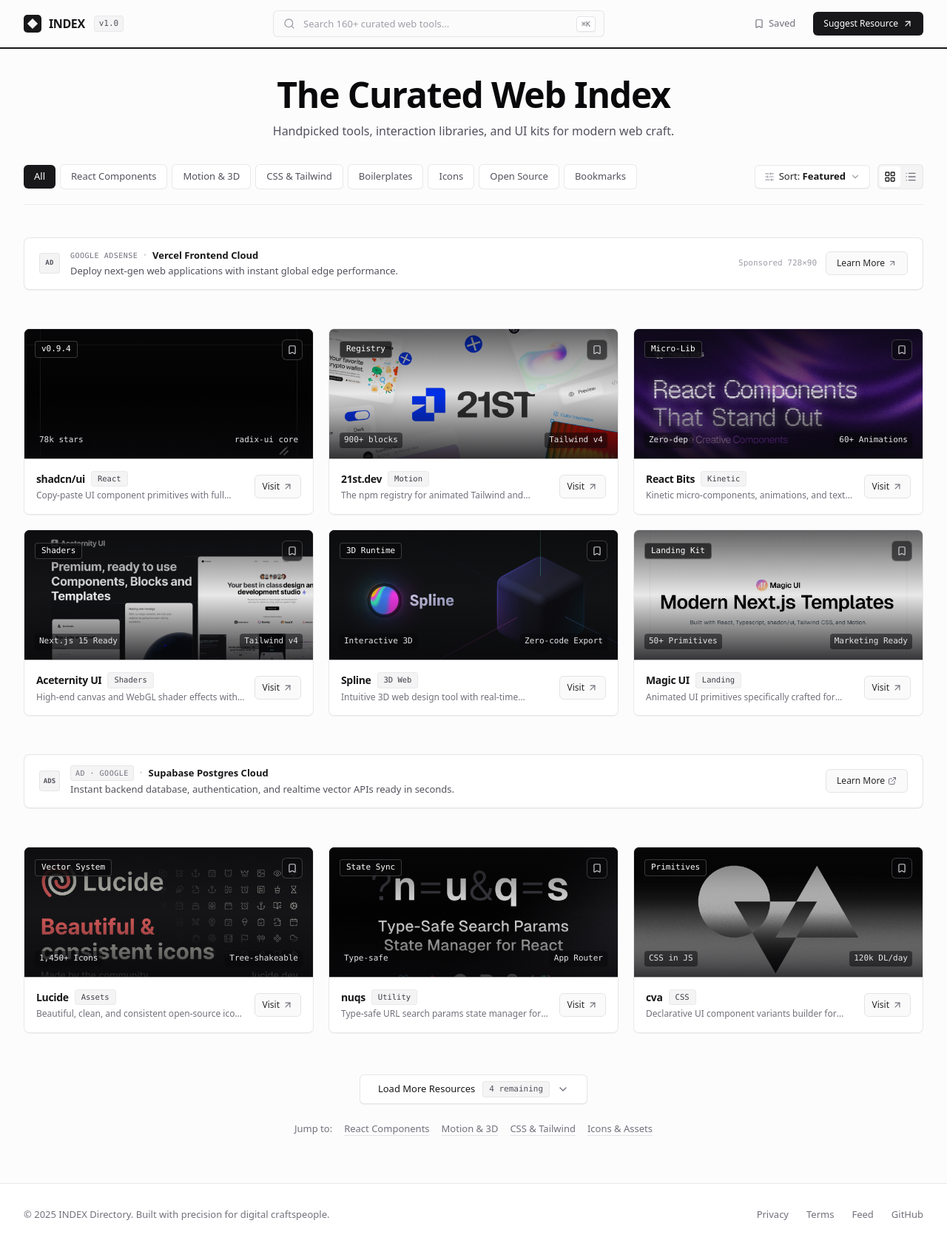
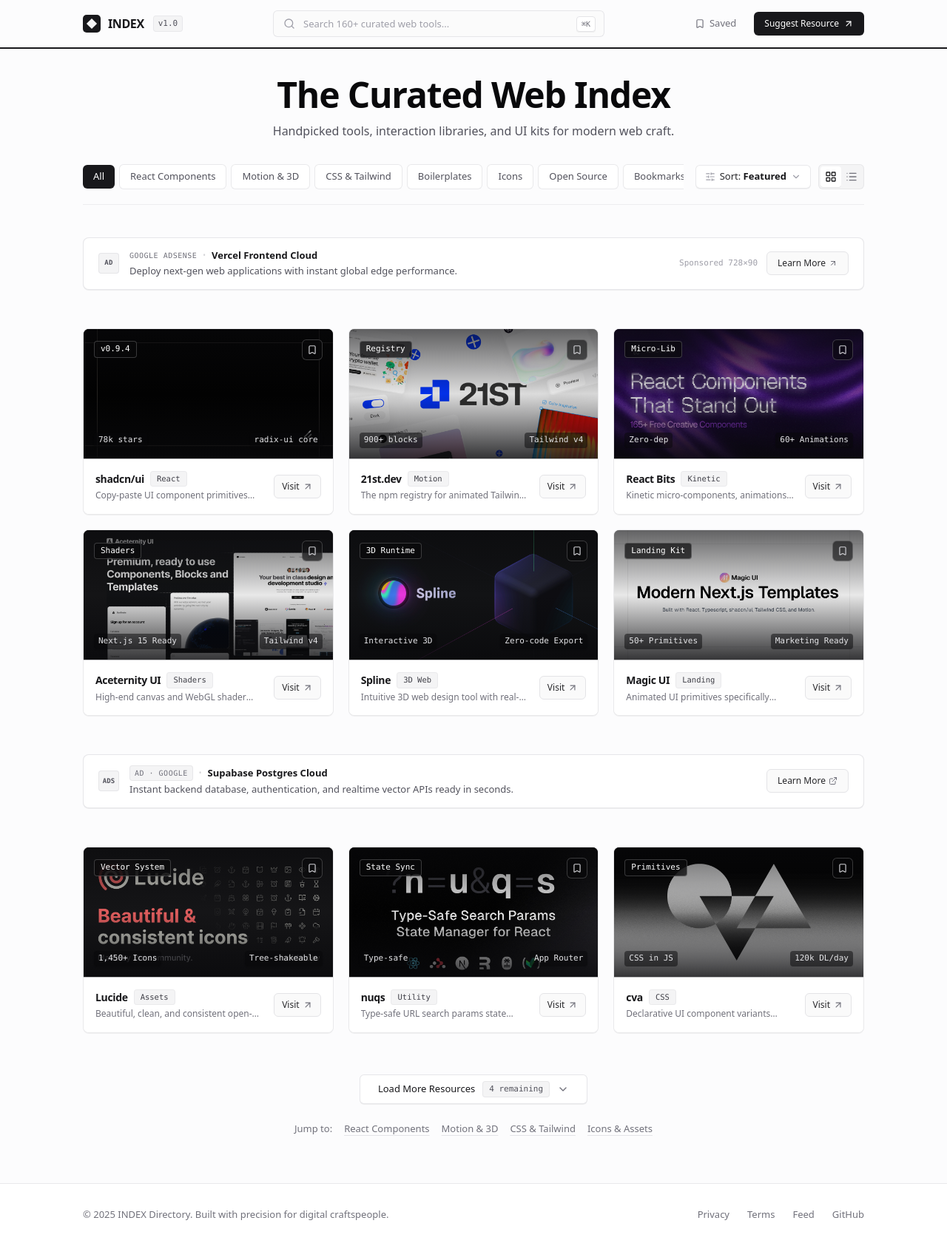
Before and after one commit to qdeltaagency/developerresources, a Next.js app: page / in a window 1280 px wide. Shown: the whole page at 74% size. Built offline with nearby package versions, Linux system fonts and the light colour scheme.

Commit message:
style: increase layout side margins and container spacing

```diff
--- a/src/app/page.tsx
+++ b/src/app/page.tsx
@@ -159,7 +159,7 @@
 
       {/* Main Content Area */}
       <main className="w-full pt-16 flex-1">
-        <div className="max-w-7xl mx-auto px-6 md:px-8 py-8 md:py-10">
+        <div className="max-w-6xl mx-auto px-6 sm:px-8 lg:px-12 py-8 md:py-10">
           {/* HERO SECTION - Page Load Entrance Animation */}
           <motion.section
             initial={{ opacity: 0, y: 16 }}
--- a/src/components/Footer.tsx
+++ b/src/components/Footer.tsx
@@ -5,7 +5,7 @@
 export const Footer: React.FC = () => {
   return (
     <footer className="w-full bg-white border-t border-zinc-200/80 mt-auto">
-      <div className="max-w-7xl mx-auto px-6 md:px-8 py-8 flex flex-col sm:flex-row items-center justify-between gap-4 text-[13px] text-zinc-500 font-sans">
+      <div className="max-w-6xl mx-auto px-6 sm:px-8 lg:px-12 py-8 flex flex-col sm:flex-row items-center justify-between gap-4 text-[13px] text-zinc-500 font-sans">
         <div>
           © 2025 INDEX Directory. Built with precision for digital craftspeople.
         </div>
--- a/src/components/Header.tsx
+++ b/src/components/Header.tsx
@@ -117,7 +117,7 @@
 
   return (
     <header className="fixed top-0 w-full z-40 bg-[#fcfcfd]/90 backdrop-blur-md border-b border-zinc-200/80 transition-colors">
-      <div className="max-w-7xl mx-auto px-6 md:px-8 h-16 flex items-center justify-between gap-6">
+      <div className="max-w-6xl mx-auto px-6 sm:px-8 lg:px-12 h-16 flex items-center justify-between gap-6">
         {/* Brand & Version */}
         <div className="flex items-center gap-3 shrink-0">
           <button
```
